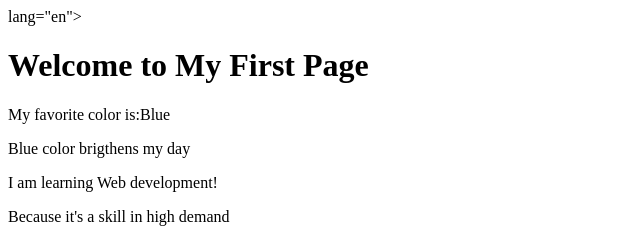
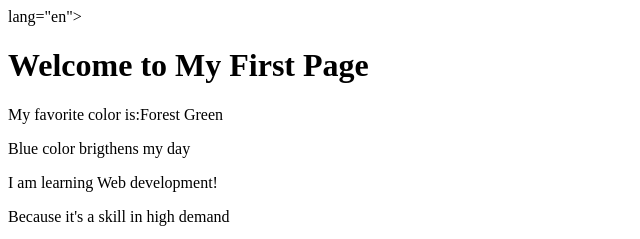
Before and after one commit to Iben72/wdd130, a plain HTML site: page week01/first-page.html in a window 1280 px wide. Shown: the top 239 px of the page, 0-640 px from the left. Drawn offline with Linux system fonts and the light colour scheme.

Commit message:
Update favorite color in first-page.html

```diff
--- a/week01/first-page.html
+++ b/week01/first-page.html
@@ -7,7 +7,7 @@
   </head>
   <body>
     <h1>Welcome to My First  Page</h1>
-    <p>My favorite color is:Blue</p>
+    <p>My favorite color is:Forest Green</p>
     <p>Blue color brigthens my day</p>
     <p> I am learning Web development!</p>
     <p>Because it's a skill in high demand</p>
```
